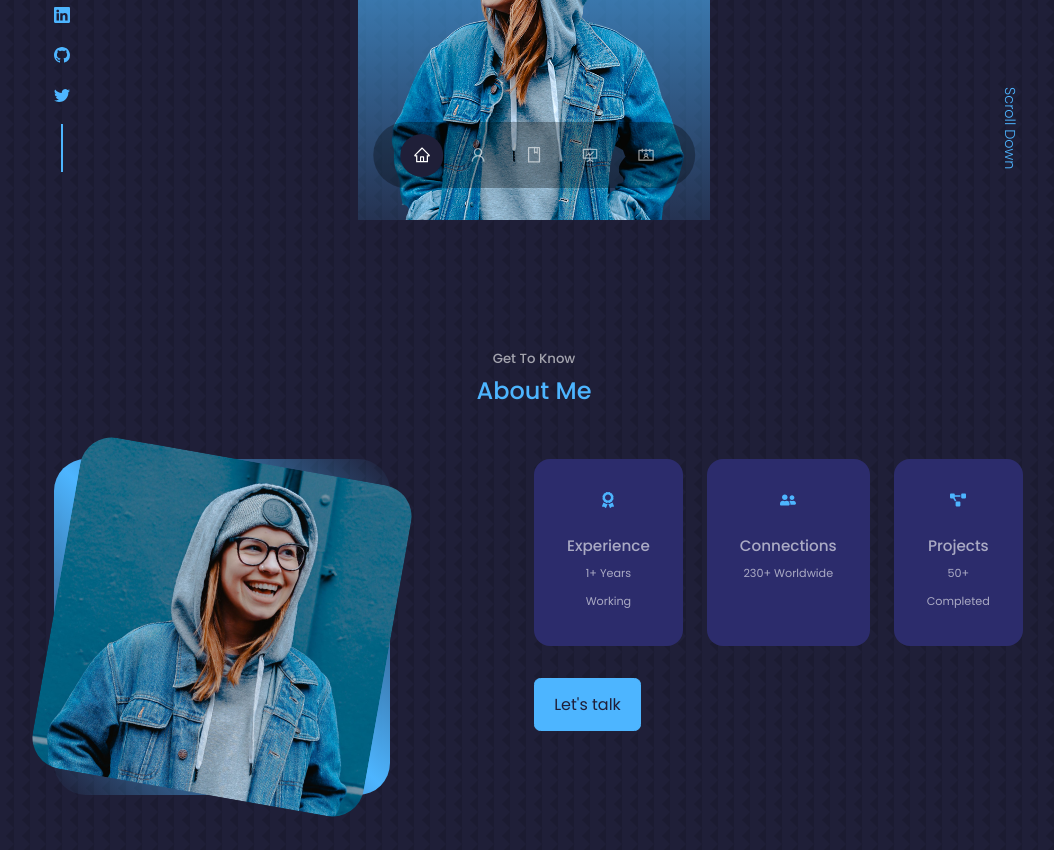
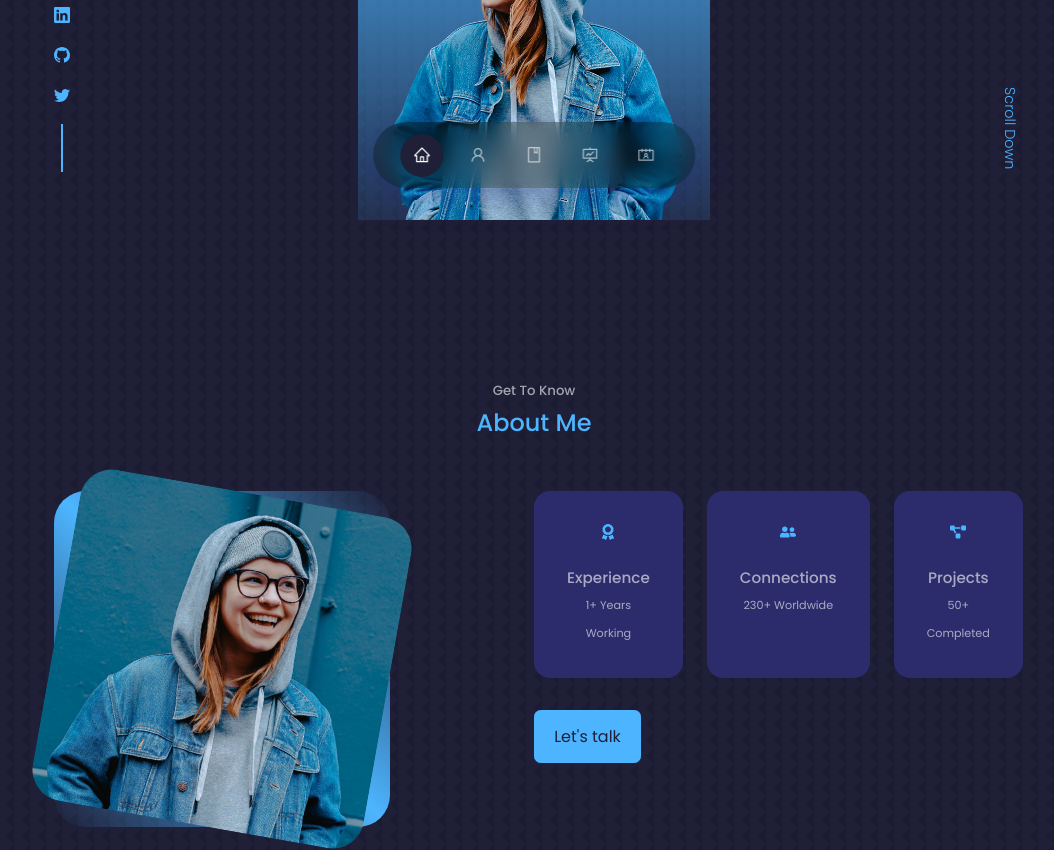
Before and after one commit to Nicolaswg/personal-portfolio, a React (Create React App) app: page / in a window 1280 px wide. Shown: the part 580-1430 px from the top of the page, without its empty margins (106-1160 px from the left). Built offline with nearby package versions, Linux system fonts and the light colour scheme.

Commit message:
Change navbar blur effect | Add new global scss rules

```diff
--- a/src/components/navbar/navbar.scss
+++ b/src/components/navbar/navbar.scss
@@ -2,6 +2,8 @@
 
 nav {
 	background: rgba(0, 0, 0, 0.3);
+	box-shadow: 0 8px 32px 0 rgba(31, 38, 135, 0.37);
+	backdrop-filter: blur(11px);
 	width: max-content;
 	display: flex;
 	padding: 0.7rem 1.7rem;
--- a/src/sass/_index.scss
+++ b/src/sass/_index.scss
@@ -40,7 +40,7 @@ h1 {
 }
 
 section {
-  margin-top: 8rem;
+  margin-top: 10rem;
   height: 100vh;
   h2 {
     text-align: center;
@@ -112,7 +112,7 @@ img {
 
   section {
     h2 {
-      margin-top: 6rem;
+      margin-top: 1rem;
     }
   }
 }
```
